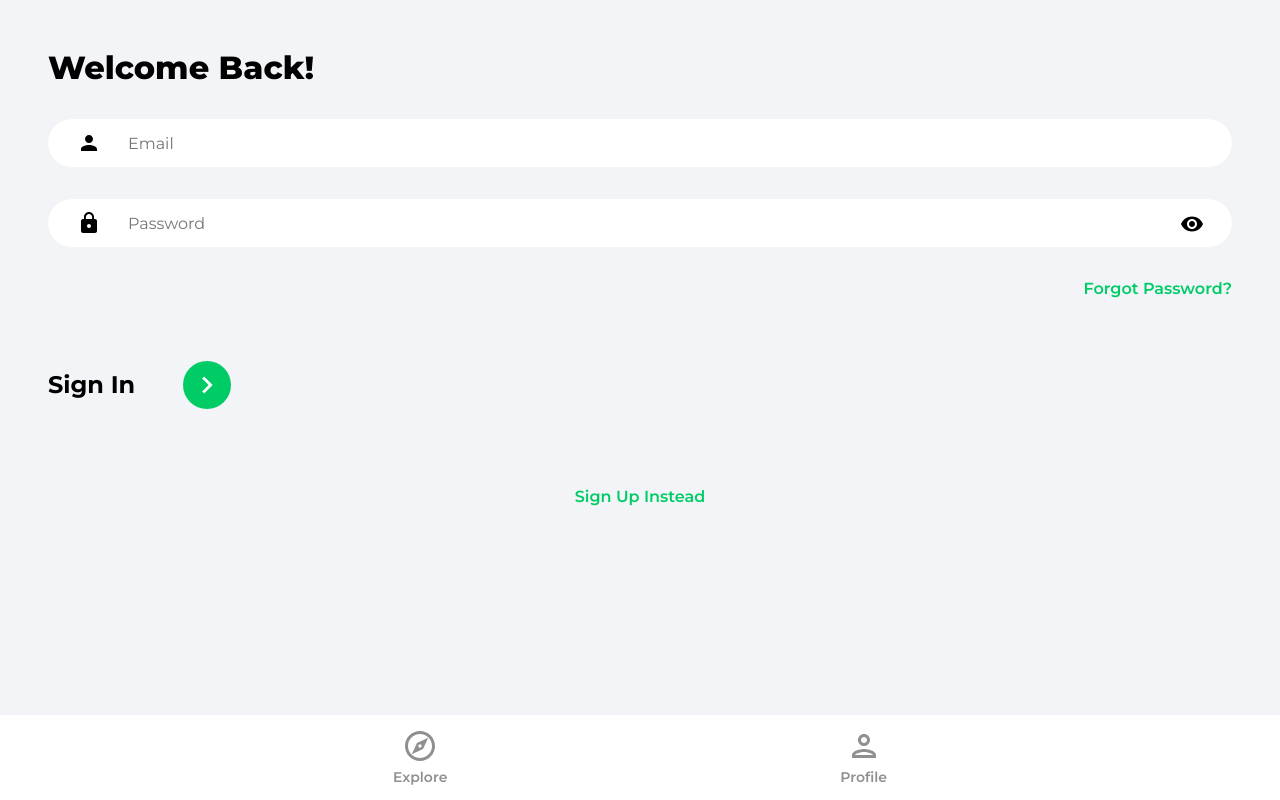
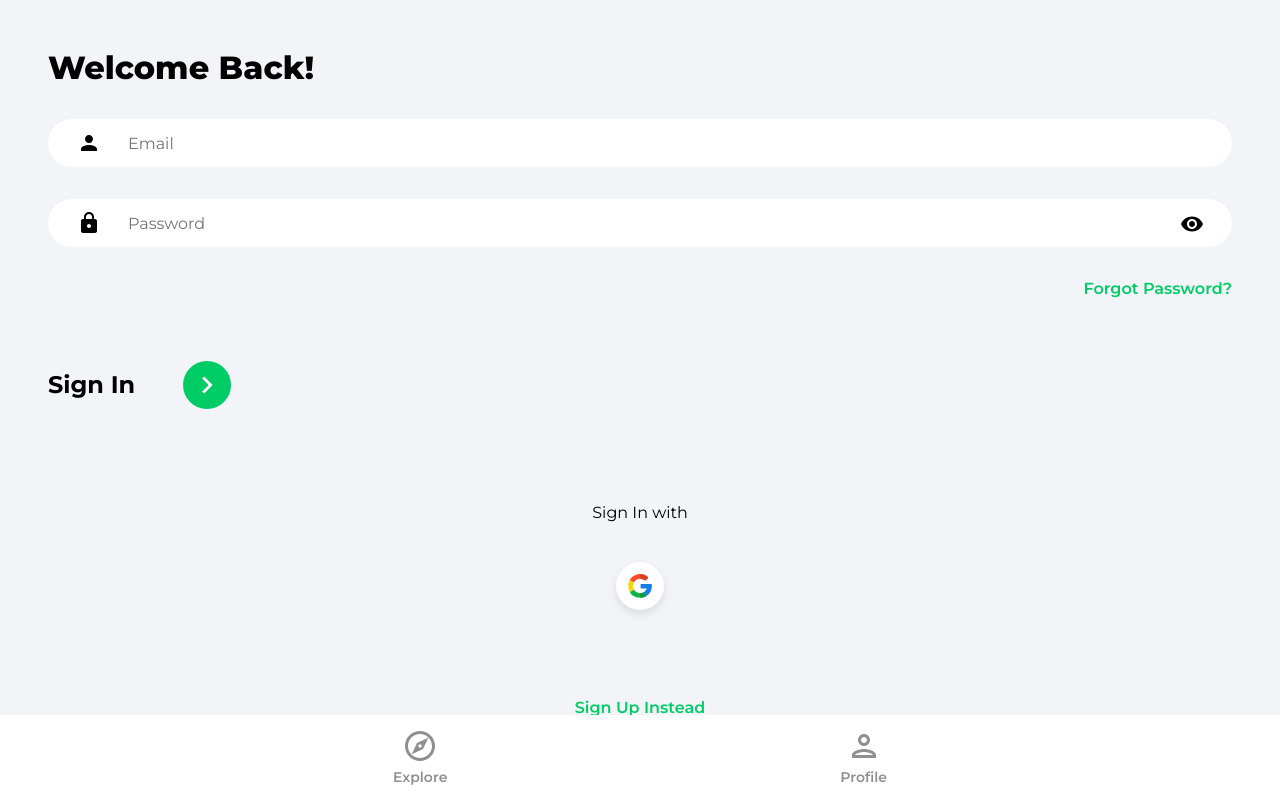
Before and after one commit to FulphilledDev/coaching-services-app, a React (Create React App) app: page /sign-in in a window 1280 px wide. Built offline with nearby package versions, Linux system fonts and the light colour scheme.

Commit message:
Google OAuth: SignIn, SignUp

```diff
--- /dev/null
+++ b/src/components/OAuth.jsx
@@ -0,0 +1,48 @@
+import { useLocation, useNavigate } from 'react-router-dom'
+import { getAuth, signInWithPopup, GoogleAuthProvider } from 'firebase/auth'
+import { doc, setDoc, getDoc, serverTimestamp } from 'firebase/firestore'
+import { db } from '../firebase.config'
+import { toast } from 'react-toastify'
+import googleIcon from '../assets/svg/googleIcon.svg'
+
+function OAuth() {
+    const navigate = useNavigate()
+    const location = useLocation()
+
+    const onGoogleClick = async () => {
+        try {
+            const auth = getAuth()
+            const provider = new GoogleAuthProvider()
+            const result = await signInWithPopup(auth, provider)
+            const user = result.user
+
+            // Check for user: get user from google sign in and pass in user id to see if we have a reference to that doc
+            const docRef = doc(db, 'users', user.uid)
+            const docSnap = await getDoc(docRef)
+
+            // If user doesn't exist, then create user
+            if(!docSnap.exists()) {
+                await setDoc(doc(db, 'users', user.uid), {
+                    name: user.displayName,
+                    email: user.email,
+                    timestamp: serverTimestamp()
+                })
+            }
+            navigate('/')
+        } catch (error) {
+            toast.error('Could not authorize with Google')
+        }
+    }
+
+
+    return (
+    <div className='socialLogin'>
+      <p>Sign {location.pathname === '/sign-up' ? 'Up' : 'In'} with </p>
+      <button className="socialIconDiv" onClick={onGoogleClick}>
+        <img className="socialIconImg" src={googleIcon} alt="google" />
+      </button>
+    </div>
+  )
+}
+
+export default OAuth
--- a/src/pages/SignIn.jsx
+++ b/src/pages/SignIn.jsx
@@ -3,6 +3,7 @@
 import { toast } from 'react-toastify'
 import { getAuth, signInWithEmailAndPassword } from 'firebase/auth'
 import { ReactComponent as ArrowRightIcon } from '../assets/svg/keyboardArrowRightIcon.svg'
+import OAuth from '../components/OAuth'
 import visibilityIcon from '../assets/svg/visibilityIcon.svg'
 
 function SignIn() {
@@ -91,7 +92,7 @@
             </div>
         </form>
 
-        {/* <OAuth /> */}
+        <OAuth />
 
         <Link
           to='/sign-up'
--- a/src/pages/SignUp.jsx
+++ b/src/pages/SignUp.jsx
@@ -5,6 +5,7 @@
 import { setDoc, doc, serverTimestamp } from 'firebase/firestore'
 import { db } from '../firebase.config'
 import { ReactComponent as ArrowRightIcon } from '../assets/svg/keyboardArrowRightIcon.svg'
+import OAuth from '../components/OAuth'
 import visibilityIcon from '../assets/svg/visibilityIcon.svg'
 // (After project finish): Add Phone Input prop for sign-up and add to formData
 // import 'react-phone-number-input/style.css'
@@ -124,7 +125,7 @@
             </div>
         </form>
 
-        {/* <OAuth /> */}
+        <OAuth />
 
         <Link
           to='/sign-in'
```
